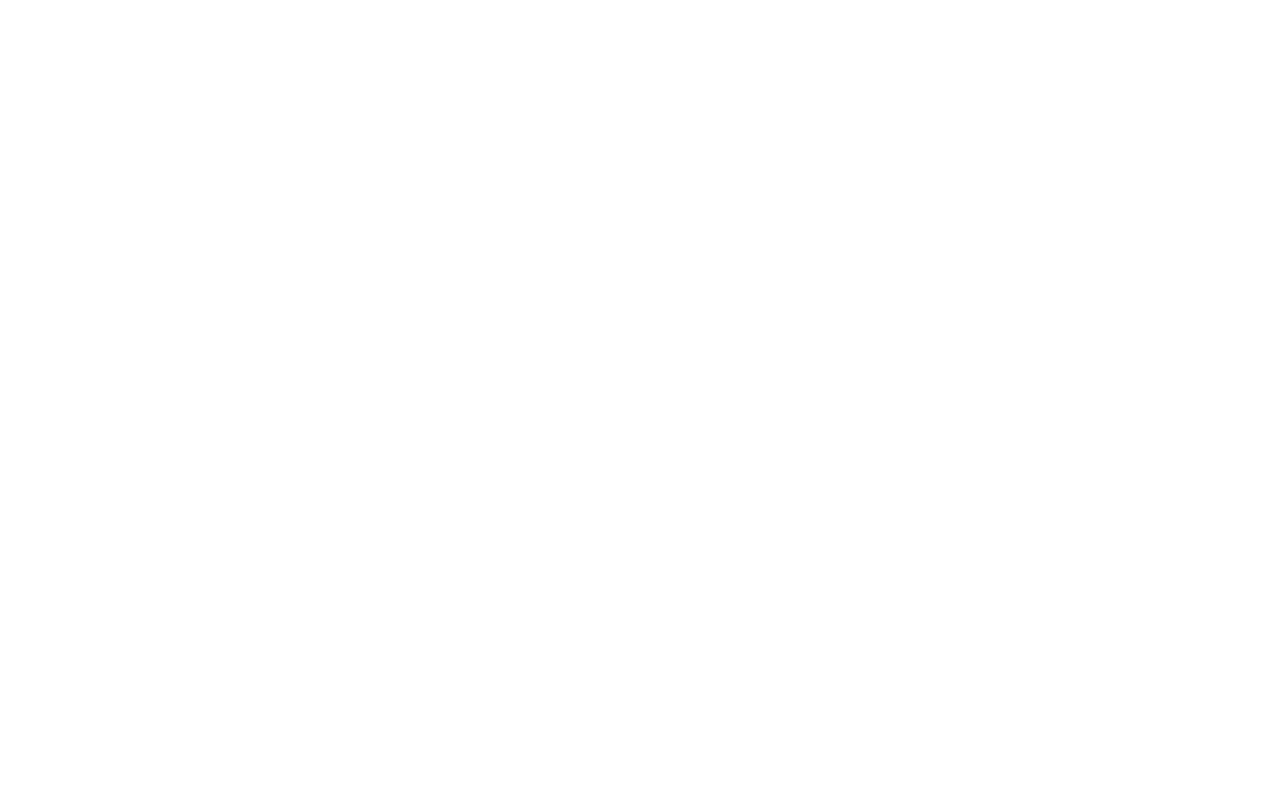
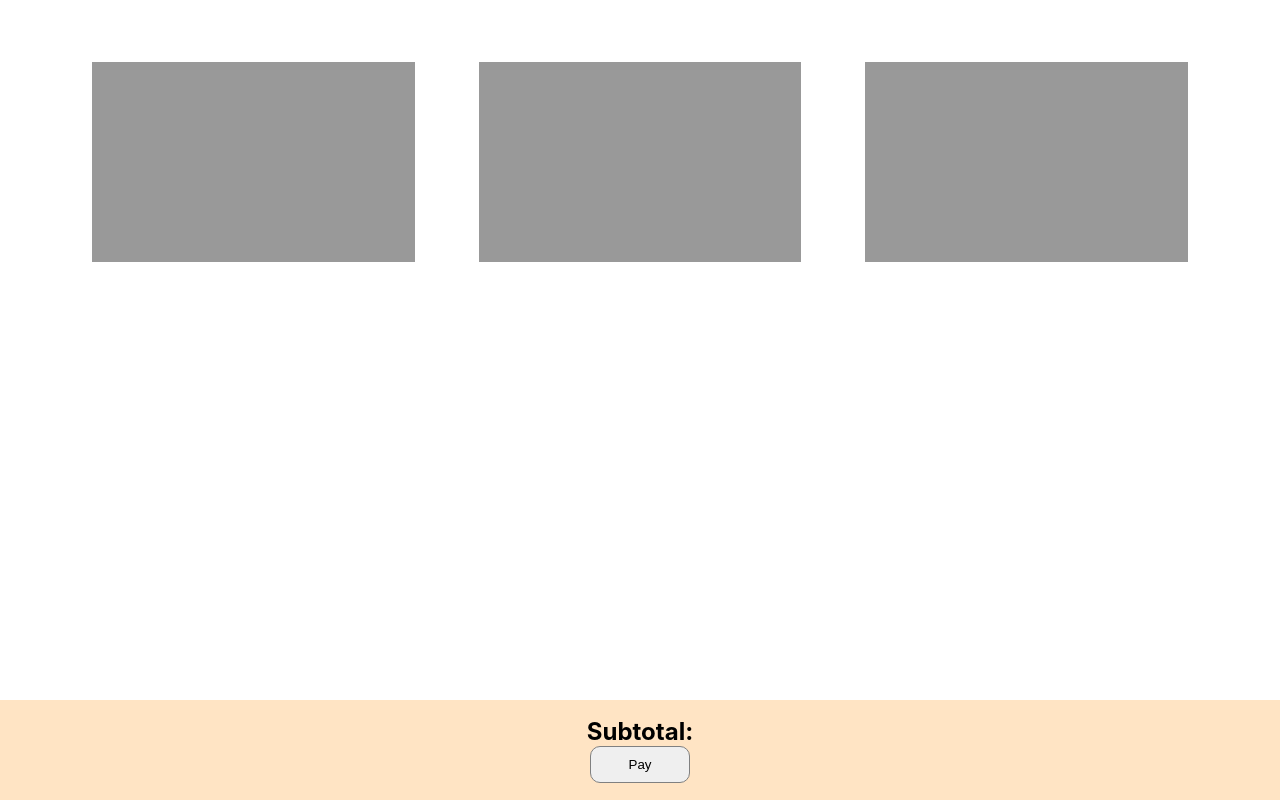
Before and after one commit to vedntzz/React, a React (Create React App) app: page /checkout in a window 1280 px wide. Before the commit this address had no page. Built offline with nearby package versions, Linux system fonts and the light colour scheme.

Commit message:
first commit

```diff
--- a/src/App.js
+++ b/src/App.js
@@ -9,15 +9,27 @@ import {
   Route,
   Link
 } from "react-router-dom";
+import { useState } from 'react';
+import Checkout from './components/Checkout';
 
 function App() {
+
+  const [userMessg, setUserMessg] = useState('Login')
+
+  const handleLogIn = () => {
+    console.log('login pressed')
+    setUserMessg('Profile');
+    window.location.replace('/');
+  }
+
   return (
     <div className="App">
       {/* <Navbar/> */}
       <Router>
         <Routes>
-          <Route exact path="/login" element={<Login />} />
-          <Route exact path="/" element={<div><Navbar/><Home /></div>} />
+          <Route exact path="/login" element={<Login handleLogIn={handleLogIn} />} />
+          <Route exact path='/checkout' element={<Checkout/>}/>
+          <Route exact path="/" element={<div><Navbar userMessg = {userMessg}/><Home/></div>} />
         </Routes>
       </Router>
     </div>
--- /dev/null
+++ b/src/components/Checkout.js
@@ -0,0 +1,24 @@
+import React from 'react'
+import '../styles/Checkout.css';
+
+function Checkout() {
+  return (
+      <div>
+        <div id="home">
+            <div id="col">
+                <div id="row">
+                    <div id="box"></div>
+                    <div id="box"></div>
+                    <div id="box"></div>
+                </div>
+            </div>
+        </div>
+        <div className='footer'>
+            <h2 style={{display:'flex', flexDirection:'column', alignItems:'center', justifyContent:'center'}}>Subtotal:</h2>
+            <button className='payBtn'>Pay</button>
+        </div>
+      </div>
+  )
+}
+
+export default Checkout
--- a/src/components/Login.js
+++ b/src/components/Login.js
@@ -1,8 +1,16 @@
 import React from 'react'
+import '../styles/Login.css';
 
-const Login = () => {
+const Login = ({handleLogIn}) => {
   return (
-    <div>Login</div>
+    <div className='container'>
+      <h1 style={{textAlign: 'center', fontWeight: 'lighter', marginTop: '20px'}}>Login</h1>
+      <div className='loginBox'>
+        <input className='emailInput' placeholder='Email'/>
+        <input className='passInput' placeholder='Password'/>
+        <button onClick={handleLogIn} className="loginPageBtn">Log In</button>
+      </div>
+    </div>
   )
 }
 
--- a/src/components/Navbar.js
+++ b/src/components/Navbar.js
@@ -16,11 +16,15 @@ import AddShoppingCartIcon from '@mui/icons-material/AddShoppingCart';
 import '../styles/Navbar.css';
 
 const pages = ['Products'];
-const settings = ['Profile', 'Account'];
+const settings = ['Profile', 'Login'];
 
-const Navbar = () => {
+const Navbar = (props) => {
   const [anchorElNav, setAnchorElNav] = React.useState(null);
   const [anchorElUser, setAnchorElUser] = React.useState(null);
+
+  const handleLogIn = (userMessg) => {
+    userMessg === 'Login' ? window.location.replace('/login') : window.location.replace('/profile');
+  }
 
   const handleOpenNavMenu = (event) => {
     setAnchorElNav(event.currentTarget);
@@ -132,12 +136,11 @@ const Navbar = () => {
           </Box>
 
           <Box sx={{ flexGrow: 0 }}>
-            <Tooltip title="Open settings">
-              <IconButton onClick={handleOpenUserMenu} sx={{ p: 0 }}>
-                <Avatar alt="Remy Sharp" src="/static/images/avatar/2.jpg" />
-              </IconButton>
-            </Tooltip>
-            <Menu
+            <button className="loginBtn" onClick={() => handleLogIn(props.userMessg)}>
+
+              {props.userMessg}
+            </button>
+            {/* <Menu
               sx={{ mt: '45px' }}
               id="menu-appbar"
               anchorEl={anchorElUser}
@@ -158,7 +161,7 @@ const Navbar = () => {
                   <Typography textAlign="center">{setting}</Typography>
                 </MenuItem>
               ))}
-            </Menu>
+            </Menu> */}
           </Box>
         </Toolbar>
       </Container>
--- /dev/null
+++ b/src/styles/Checkout.css
@@ -0,0 +1,45 @@
+#home {
+    display: flex;
+    flex-direction: column;
+    margin: 0 30px 0 30px;
+}
+
+#col{
+    display: flex;
+    flex-direction: column;
+    flex: 1;
+}
+
+#row{
+    display: flex;
+    margin: 30px;
+    justify-content: space-between;
+}
+
+#box{
+    background: #999;
+    height: 200px;
+    flex: 1;
+    margin: 2rem;
+}
+
+.footer {
+    width: 100%;
+    height: 100px;
+    position:absolute;
+    left:0;
+    bottom:0;
+    right:0;
+    background-color: bisque;
+    display: flex;
+    flex-direction: column;
+    align-items: center;
+    justify-content: center;
+}
+
+.payBtn{
+    width: 100px;
+    padding: 10px;
+    border: 1px solid gray;
+    border-radius: 10px;
+}
--- /dev/null
+++ b/src/styles/Login.css
@@ -0,0 +1,37 @@
+.container {
+    display: flex;
+    flex-direction: column;
+    align-items: center;
+    justify-content: center;
+}
+
+.loginBox {
+    background-color: lightcoral;
+    margin-top: 20px;
+    height: 500px;
+    width: 500px;
+    border: 1px solid gray;
+    border-radius: 10px;
+    display: flex;
+    flex-direction: column;
+    align-items: center;
+    justify-content: center;
+}
+
+.emailInput, .passInput {
+    width: 350px;
+    padding: 15px;
+    border-radius: 15px;
+    border: 1px solid gray;
+}
+
+.passInput {
+    margin-top: 10px;
+}
+
+.loginPageBtn {
+    padding: 10px;
+    border: 1px solid gray;
+    border-radius: 10px;
+    margin-top: 20px;
+}
--- a/src/styles/Navbar.css
+++ b/src/styles/Navbar.css
@@ -6,3 +6,10 @@
     border: 1px solid gray;
     border-radius: 15px;
 }
+
+.loginBtn {
+    border: 1px solid gray;
+    padding: 10px;
+    border-radius: 10px;
+    cursor: pointer;
+}
```
